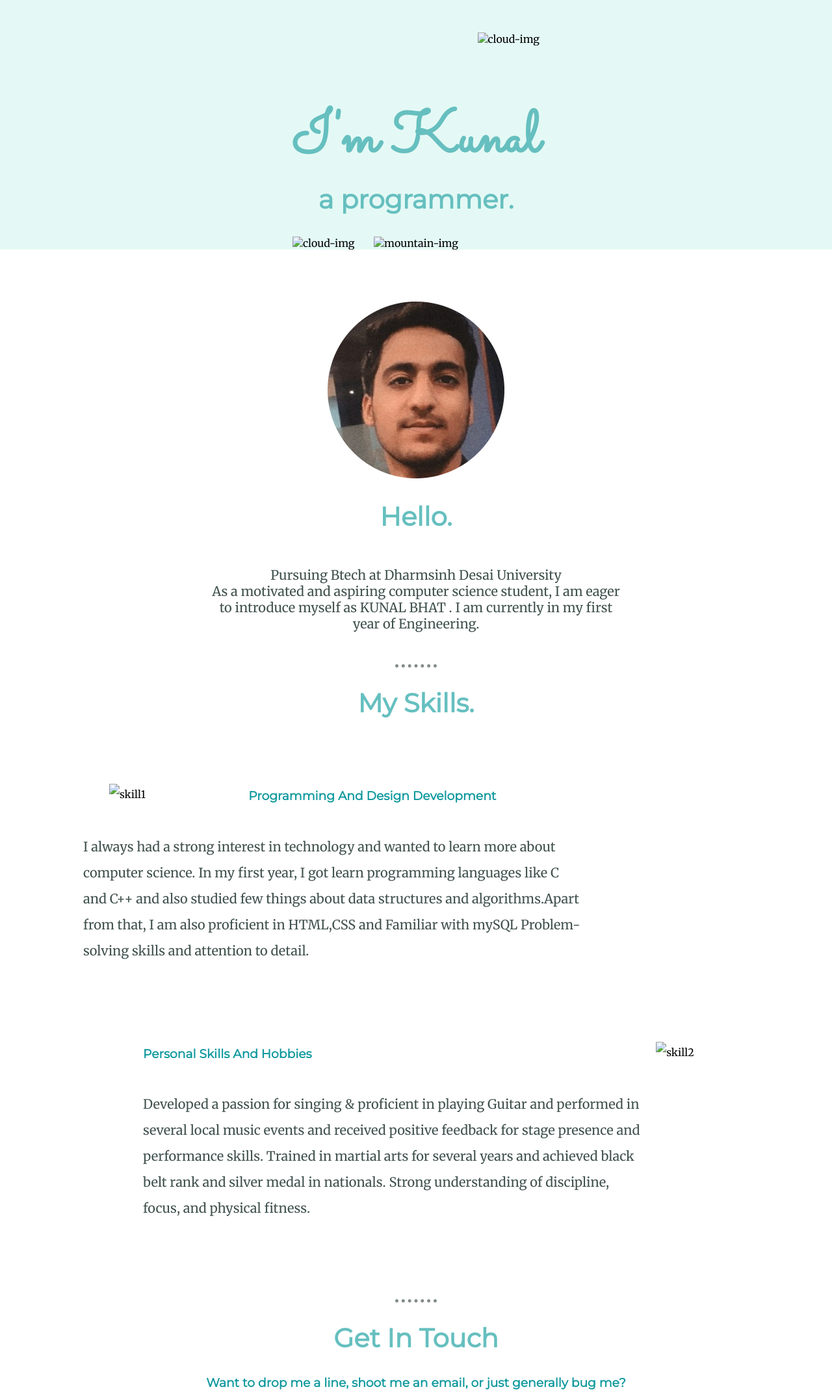
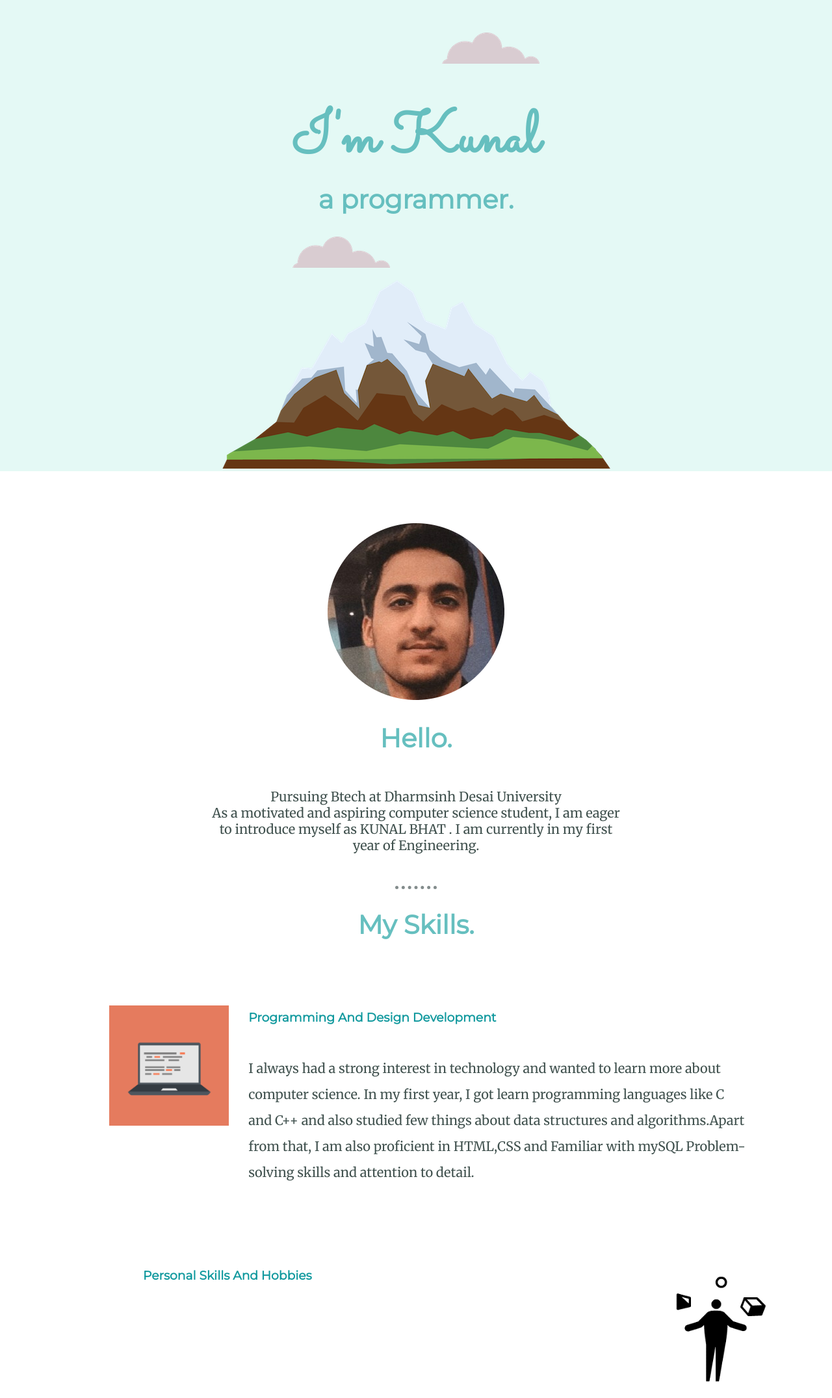
Before and after one commit to KUNALBHAT048/myPersonalwebsite, a plain HTML site: page index.html in a window 1280 px wide. Shown: the top 2151 px of the page at 65% size. Drawn offline with Linux system fonts and the light colour scheme; files that its build step writes are made by us from their sources.

Commit message:
Update index.html

```diff
--- a/index.html
+++ b/index.html
@@ -5,7 +5,7 @@
     <meta http-equiv="X-UA-Compatible" content="IE=edge">
     <meta name="viewport" content="width=device-width, initial-scale=1.0">
     <title>KUNAL BHAT</title>
-    <link rel="stylesheet" type="text/css"  href="css/styles.css">
+    <link rel="stylesheet" type="text/css"  href="styles.css">
     <link rel="icon" href="favicon.ico">
     <link rel="preconnect" href="https://fonts.googleapis.com">
 <link rel="preconnect" href="https://fonts.gstatic.com" crossorigin>
@@ -13,11 +13,11 @@
 </head>
 <body>
     <div class="top">
-        <img class="top_cloud" src="CSS - My Site Images/cloud.png" alt="cloud-img">
+        <img class="top_cloud" src="cloud.png" alt="cloud-img">
         <h1>I'm Kunal</h1>
         <h2>a programmer.</h2>
-        <img class="bottom_cloud" src="CSS - My Site Images/cloud.png" alt="cloud-img">
-        <img src="CSS - My Site Images/mountain.png" alt="mountain-img">
+        <img class="bottom_cloud" src="cloud.png" alt="cloud-img">
+        <img src="mountain.png" alt="mountain-img">
     </div>
     <div class="middle">
         <div class="profile">
@@ -31,14 +31,14 @@
         <div class="skills">
           <h2>My Skills.</h2>
           <div class="skill-row1">
-            <img class="skill1" src="CSS - My Site Images/computer.png" alt="skill1">
+            <img class="skill1" src="computer.png" alt="skill1">
             <h3>Programming And Design Development </h3>
             <p>I always  had  a strong interest in technology and wanted to learn more about computer science. In my first year, I got learn programming languages
               like C and C++ and also studied few things about data structures and algorithms.Apart from that, I am also proficient in HTML,CSS and Familiar  with mySQL
               Problem-solving skills and attention to detail.</p>
           </div>
           <div class="skill-row2">
-            <img class="skill2" src="CSS - My Site Images/personal skill.gif" alt="skill2">
+            <img class="skill2" src="personal skill.gif" alt="skill2">
             <h3>Personal Skills And Hobbies</h3>
             <p>Developed a passion for singing & proficient in playing Guitar and performed in several local music events
                and received positive feedback for stage presence and performance skills. Trained in martial arts for several years and achieved black belt rank and silver medal in nationals.
@@ -61,7 +61,7 @@
       <div class="bottom">
         <a class="footer-link" href="https://www.linkedin.com/in/kunal-bhat-929036256/">LinkedIn</a>
         <a class="footer-link" href="https://twitter.com/">Twitter</a>
-        <a class="footer-link" href="instagram.com">Website</a>
+        <a class="footer-link" href="https://www.instagram.com/heykunal.music/">Instagram</a>
         <br><p id="last">© 2020 Kunal Bhat.</p>
       </div>
 
```
